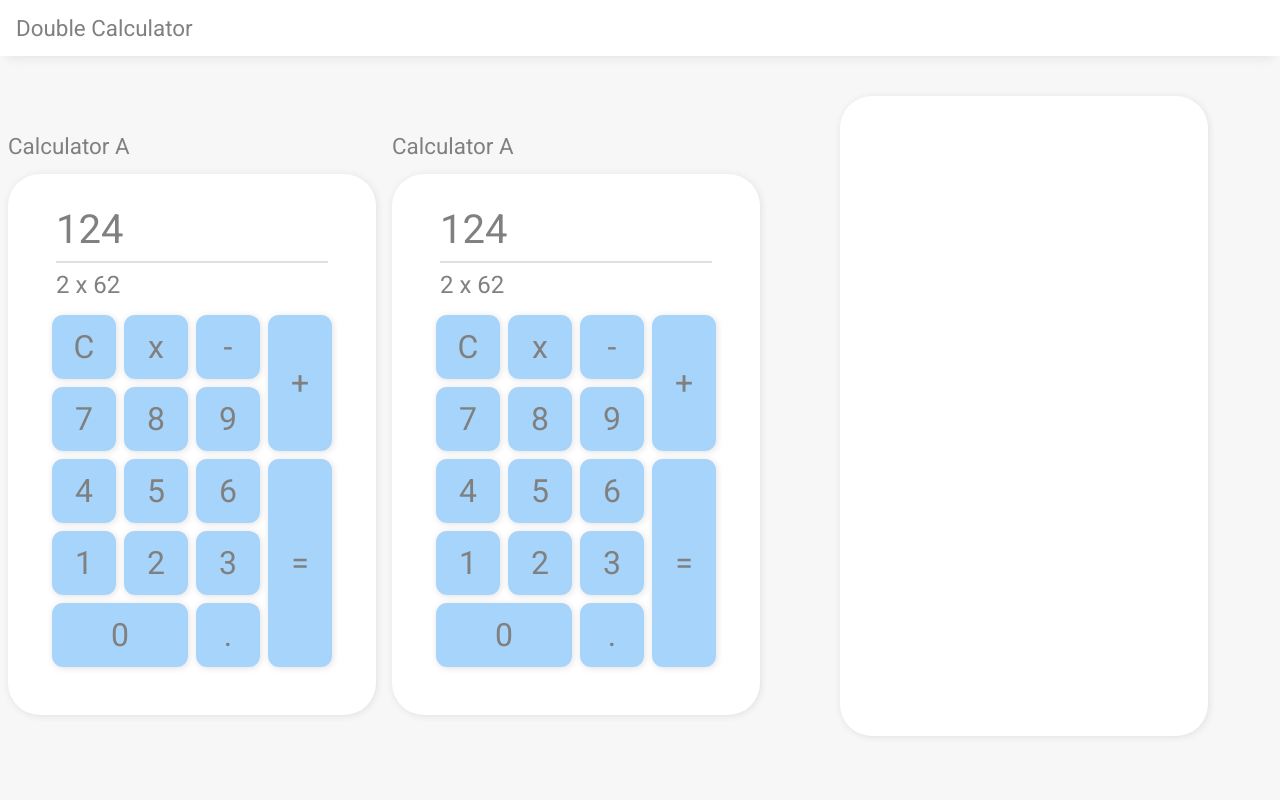
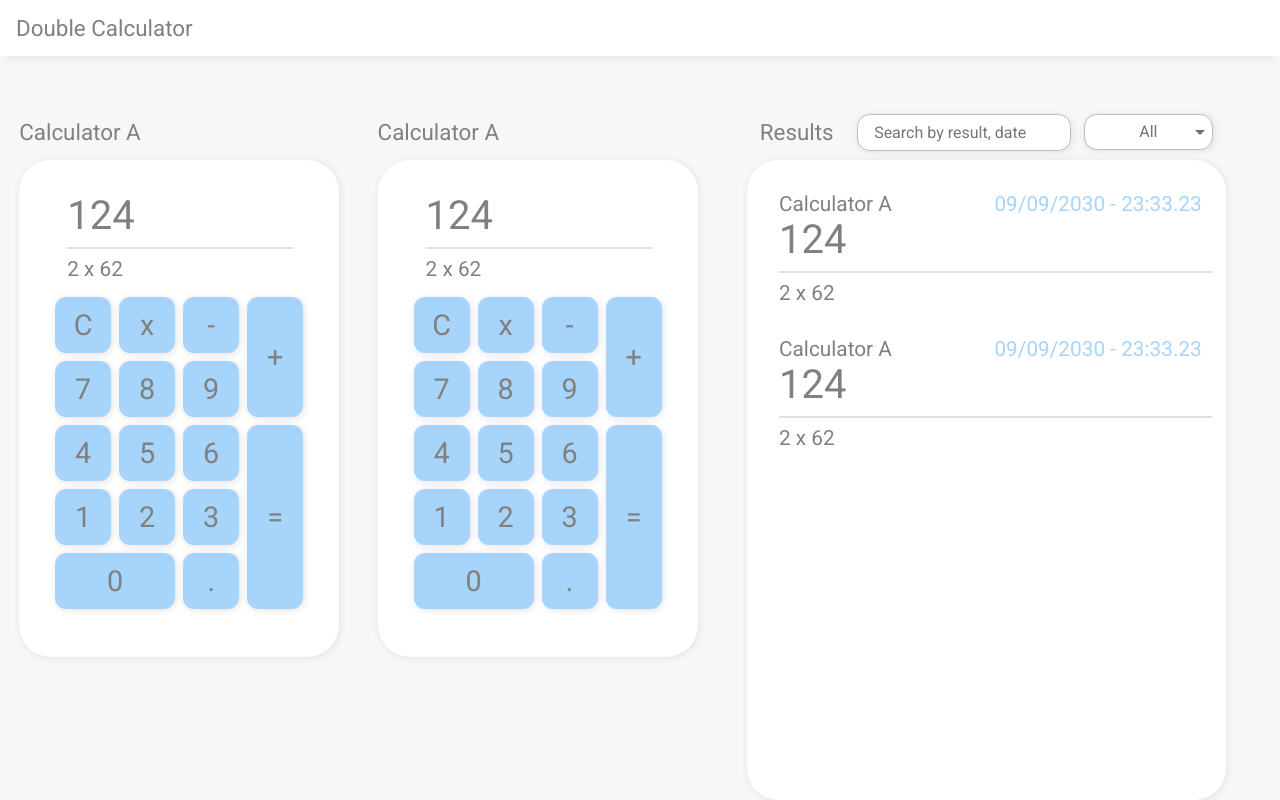
Before and after one commit to tlnattaweekan/vue-calculator-nattaweekan, a Vue app: page / in a window 1280 px wide. Built offline with nearby package versions, Linux system fonts and the light colour scheme.

Commit message:
:zap: :zap: ui list history

```diff
--- a/src/App.vue
+++ b/src/App.vue
@@ -39,11 +39,19 @@ export default class App extends Vue {}
 }
 
 .layout-content {
-  height: 90%;
   display: grid;
-  grid-template-columns: 30% 30% 40%;
-  align-items: center;
+  grid-template-columns: 28% 28% 44%;
   justify-items: center;
+  margin-top: 3rem;
+  @media only screen and (min-width: 1500px) {
+    padding: 0 6rem;
+  }
+  @media only screen and (min-width: 1600px) {
+    padding: 0 10rem;
+  }
+  @media only screen and (min-width: 1800px) {
+    padding: 0 16rem;
+  }
 }
 #app {
   background-color: #f7f7f7;
--- a/src/components/list-history.component.vue
+++ b/src/components/list-history.component.vue
@@ -1,6 +1,53 @@
 <template>
   <div class="cal-content">
-    <div class="card-history"></div>
+    <div class="search-grid-layout">
+      <h1>Results</h1>
+      <div class="search-relative">
+        <input
+          type="text"
+          class="search-card search-input"
+          placeholder="Search by result, date"
+        />
+      </div>
+      <button
+        class="search-relative search-card "
+      >
+        <span>All</span>
+        <div
+          class="search-combobox search-combobox-icon"
+        >
+          <svg
+            style="width:24px;height:24px"
+            viewBox="0 0 24 24"
+          >
+            <path
+              fill="currentColor"
+              d="M7,10L12,15L17,10H7Z"
+            />
+          </svg>
+        </div>
+      </button>
+    </div>
+    <div class="card-history">
+      <div class="history-item">
+        <h3>Calculator A</h3>
+        <h3 class="time">
+          09/09/2030 - 23:33.23
+        </h3>
+        <h2 class="history-item-merge">124</h2>
+        <hr class="dividers history-item-merge" />
+        <h3 class="history-item-merge">2 x 62</h3>
+      </div>
+      <div class="history-item">
+        <h3>Calculator A</h3>
+        <h3 class="time">
+          09/09/2030 - 23:33.23
+        </h3>
+        <h2 class="history-item-merge">124</h2>
+        <hr class="dividers history-item-merge" />
+        <h3 class="history-item-merge">2 x 62</h3>
+      </div>
+    </div>
   </div>
 </template>
 
@@ -13,7 +60,8 @@ export default {};
   display: flex;
   flex-direction: column;
   align-items: center;
-  width: 23rem;
+  width: 85%;
+  margin-right: 1.5rem;
 }
 .card-history {
   height: 40rem;
@@ -22,4 +70,65 @@ export default {};
   background-color: white;
   box-shadow: 1px 1px 7px #e0e0e0;
 }
+.search {
+  &-grid-layout {
+    display: grid;
+    width: 90%;
+    grid-template-columns: 20% 50% 30%;
+    grid-gap: 0.7rem;
+    justify-content: center;
+    align-items: center;
+  }
+  &-card {
+    border: 1px solid #bdbdbd;
+    background-color: white;
+    border-radius: 0.8rem;
+    height: 90%;
+    justify-content: center;
+    align-items: center;
+    outline: none !important;
+    width: 100%;
+    box-shadow: 1px 1px 7px #e0e0e0;
+  }
+  &-combobox {
+    cursor: pointer;
+  }
+  &-combobox-icon {
+    height: 100%;
+    position: absolute;
+    color: #757575;
+    top: 0;
+    display: flex;
+    justify-content: center;
+    align-items: center;
+    right: 0;
+  }
+  &-input {
+    padding-left: 1rem;
+    width: 90%;
+  }
+  &-relative {
+    position: relative;
+    height: 2.3rem;
+  }
+}
+
+span,
+.search-input {
+  color: #757575;
+  font-size: 1rem;
+}
+
+.history-item {
+  display: grid;
+  grid-template-columns: repeat(2, 1fr);
+  width: 90%;
+  margin: 2rem;
+  &-merge {
+    grid-column: 1/3;
+  }
+}
+.time {
+  color: #a7d4fa;
+}
 </style>
--- a/src/core/styles/_components.scss
+++ b/src/core/styles/_components.scss
@@ -3,7 +3,7 @@
     display: flex;
     flex-direction: column;
     align-items: center;
-    width: 23rem;
+    width: 20rem;
   }
   &-card {
     width: 100%;
@@ -13,8 +13,8 @@
   }
   &-grid-layout {
     display: grid;
-    grid-template-columns: repeat(4, 4rem);
-    grid-template-rows: repeat(5, 4rem);
+    grid-template-columns: repeat(4, 3.5rem);
+    grid-template-rows: repeat(5, 3.5rem);
     gap: 0.5rem;
     padding: 1rem 0;
     justify-content: center;
@@ -32,7 +32,7 @@
   display: flex;
   justify-content: center;
   align-items: center;
-  font-size: 2rem;
+  font-size: 1.8rem;
   color: gray;
   box-shadow: 1px 1px 7px #e0e0e0;
   cursor: pointer;
@@ -55,10 +55,11 @@ h1 {
 
 .dividers {
   border: 1px solid #e0e0e0;
+  width: 100%;
 }
 
 h3 {
-  font-size: 1.5rem;
+  font-size: 1.3rem;
   color: gray;
   font-weight: 100;
   align-self: flex-start;
```
